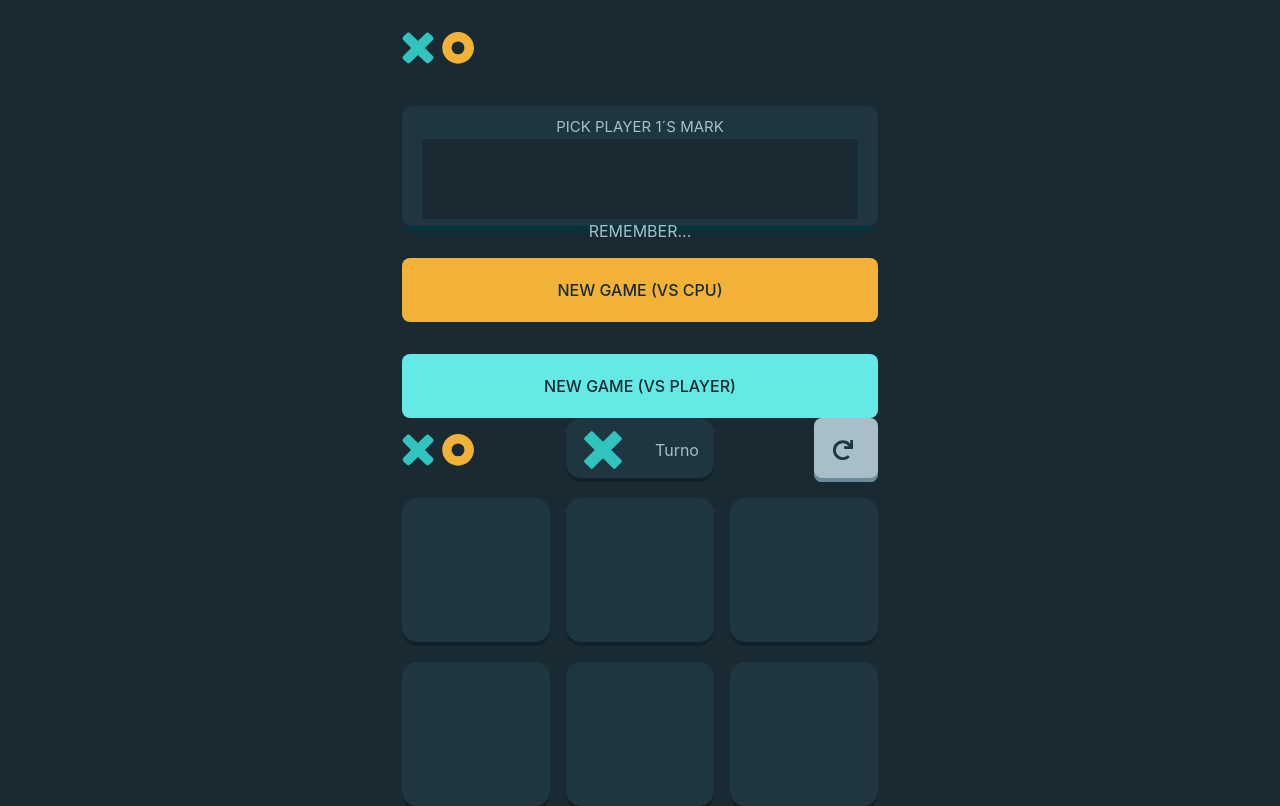
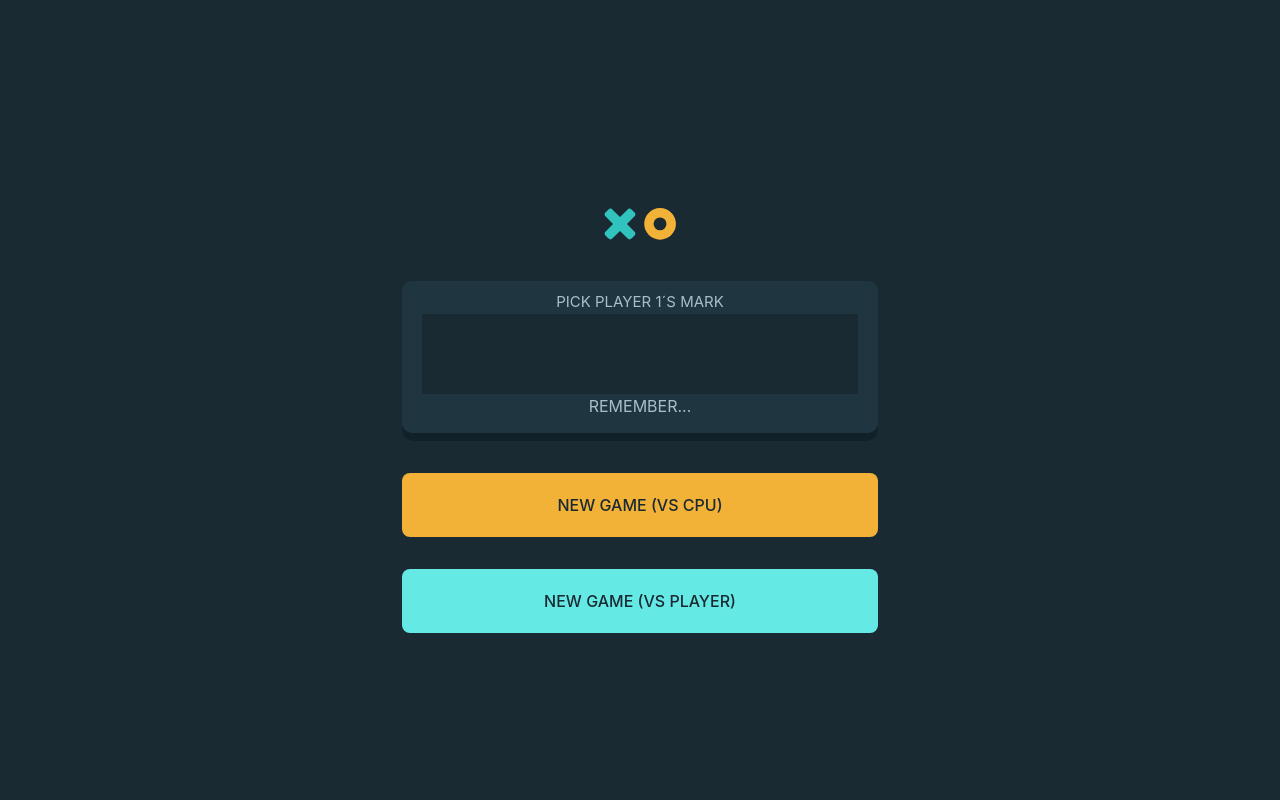
Before and after one commit to Francisco-Galindo/UNICA-82-Juego-Gato, a Vue app: page / in a window 1280 px wide. Shown: the top 806 px of the page. Built offline with nearby package versions, Linux system fonts and the light colour scheme.

Commit message:
Agregando estilos de tailwind a App.vue

```diff
--- a/src/App.vue
+++ b/src/App.vue
@@ -2,31 +2,36 @@
 
 import Tablero from './components/Tablero.vue'
 import { ref, reactive } from 'vue'
+
+const inMenu = ref(true);
 
 </script>
 <!--Parte del menú-->
 
 <template>
 
+  <div v-if="inMenu">
     <div class="iconos">
 
       <img src="/src/assets/images/logo.svg" alt="Logo Gato">
 
-  </div><br>
+    </div>
 
     <div class="pick-player">
       <h2>PICK PLAYER 1´S MARK</h2>
       <div class="barra"></div>
-    <p>REMEMBER...</p>
+      <p class="">REMEMBER...</p>
+    </div>
 
+    <div class="boton-menu-container">
+      <button @click="inMenu = false" class="boton amarillo"> NEW GAME (VS CPU)</button>
     </div>
     <div class="boton-menu-container">
-    <button class="boton amarillo"> NEW GAME (VS CPU)</button>
+      <button @click="inMenu = false" class="boton azul"> NEW GAME (VS PLAYER)</button>
     </div>
-  <div class="boton-menu-container">
-    <button class="boton azul"> NEW GAME (VS PLAYER)</button>
   </div>
-  <Tablero/>
+
+  <Tablero v-if="!inMenu" :p1-mark="'x'"/>
 
 </template>
 
@@ -76,13 +81,14 @@ button:hover {
 }
 
 .pick-player{
-  -webkit-box-shadow: 0px 9px 5px -4px rgba(0,54,65,1);
-  -moz-box-shadow: 0px 9px 5px -4px rgba(0,54,65,1);
-  box-shadow: 0px 9px 5px -4px rgba(0,54,65,1);
+  background: #1F3641;
+  box-shadow: inset 0px -8px 0px #10212A;
+  border-radius: 15px;
   padding: 10px 20px 40px;
   background-color: #1F3641;
   border-radius: 10px;
-  height: 120px;
+  height: 10rem;
+  margin-bottom: 2rem;
 }
 
 .pick-player h2{
@@ -97,8 +103,11 @@ button:hover {
 }
 
 .iconos{
+  display: flex;
+  justify-content: center;
   align-items: center;
   height: 50px;
+  margin: 2rem;
 }
 
 .menu{
```
Lines whose indentation alone changed are shown as unchanged.
